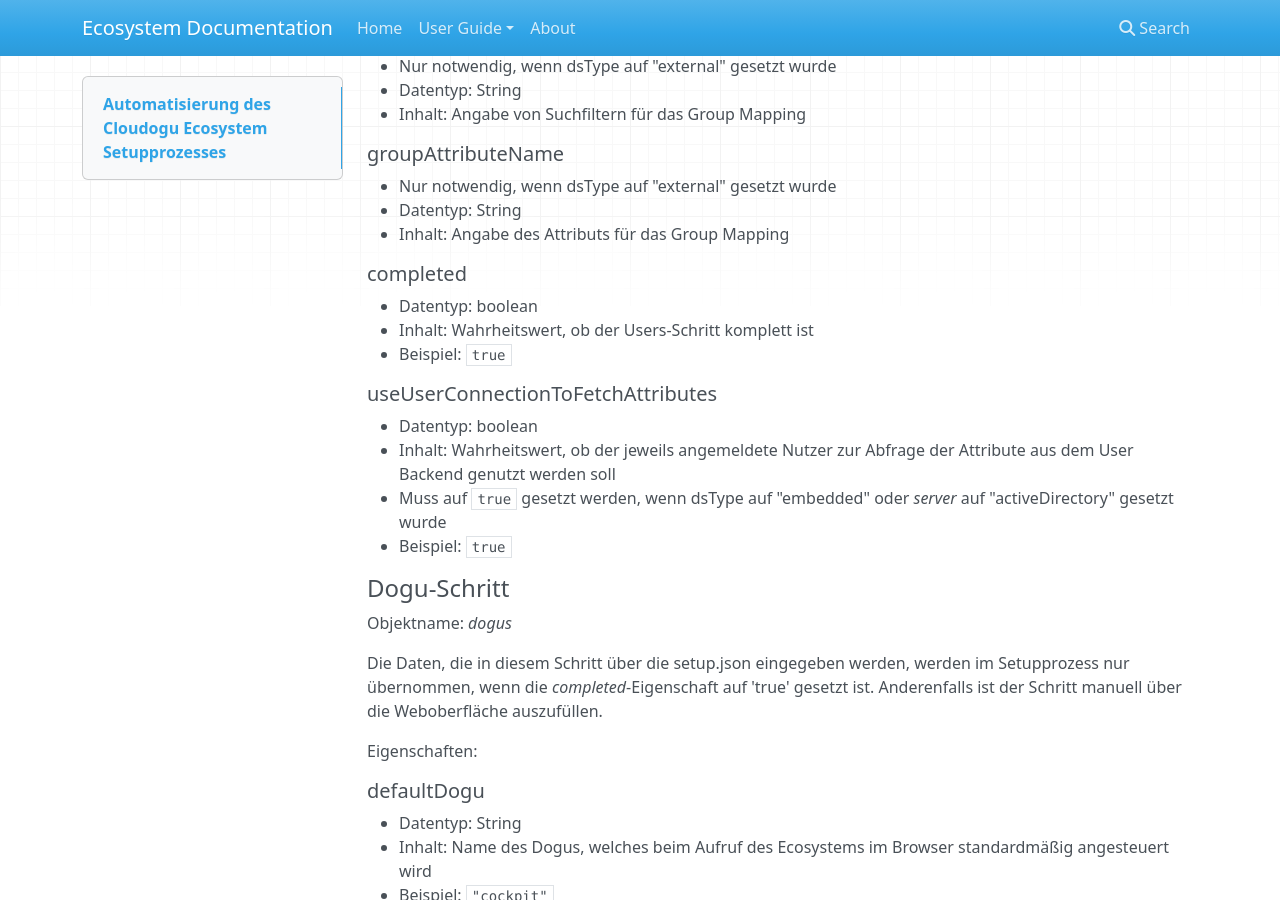
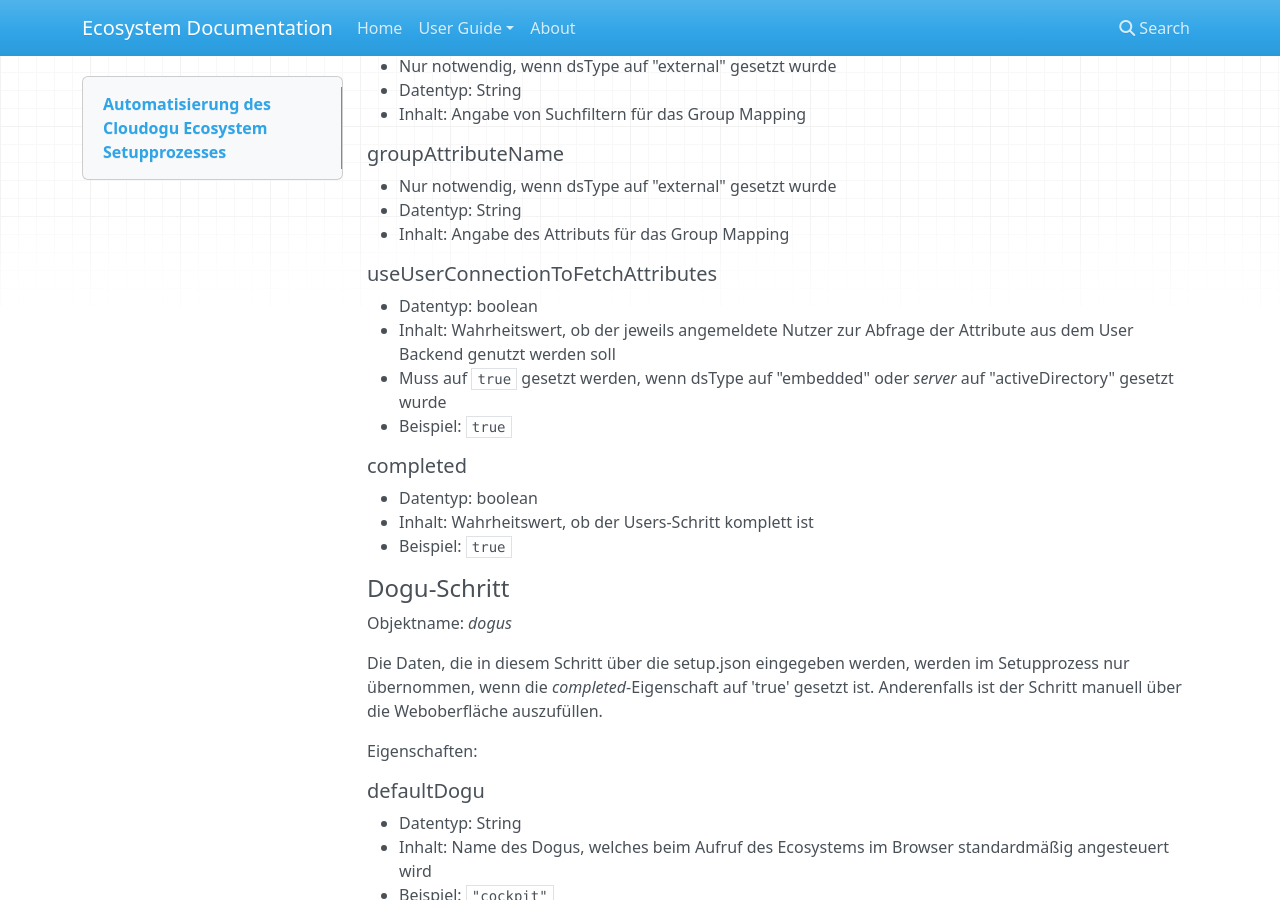
Before and after one commit to cloudogu/ecosystem, an MkDocs documentation site: the page built from docs/docs/user-guide/setup-json_de.md, in a window 1280 px wide and 900 px high, scrolled down 5199 px. Built offline with MkDocs 1.6.1, drawn with Linux system fonts in a browser that asks for light colours; nearby versions of some CDN libraries; old or Windows-style settings are respelled for this version of MkDocs.

```diff
--- a/docs/docs/user-guide/setup-json_de.md
+++ b/docs/docs/user-guide/setup-json_de.md
@@ -212,15 +212,15 @@ Eigenschaften:
 * Datentyp: String
 * Inhalt: Angabe des Attributs für das Group Mapping
 
-##### completed
-* Datentyp: boolean
-* Inhalt: Wahrheitswert, ob der Users-Schritt komplett ist
-* Beispiel: ``true``
-
 ##### useUserConnectionToFetchAttributes
 * Datentyp: boolean
 * Inhalt: Wahrheitswert, ob der jeweils angemeldete Nutzer zur Abfrage der Attribute aus dem User Backend genutzt werden soll
 * Muss auf ``true`` gesetzt werden, wenn dsType auf "embedded" oder _server_ auf "activeDirectory" gesetzt wurde
+* Beispiel: ``true``
+
+##### completed
+* Datentyp: boolean
+* Inhalt: Wahrheitswert, ob der Users-Schritt komplett ist
 * Beispiel: ``true``
 
 
```
